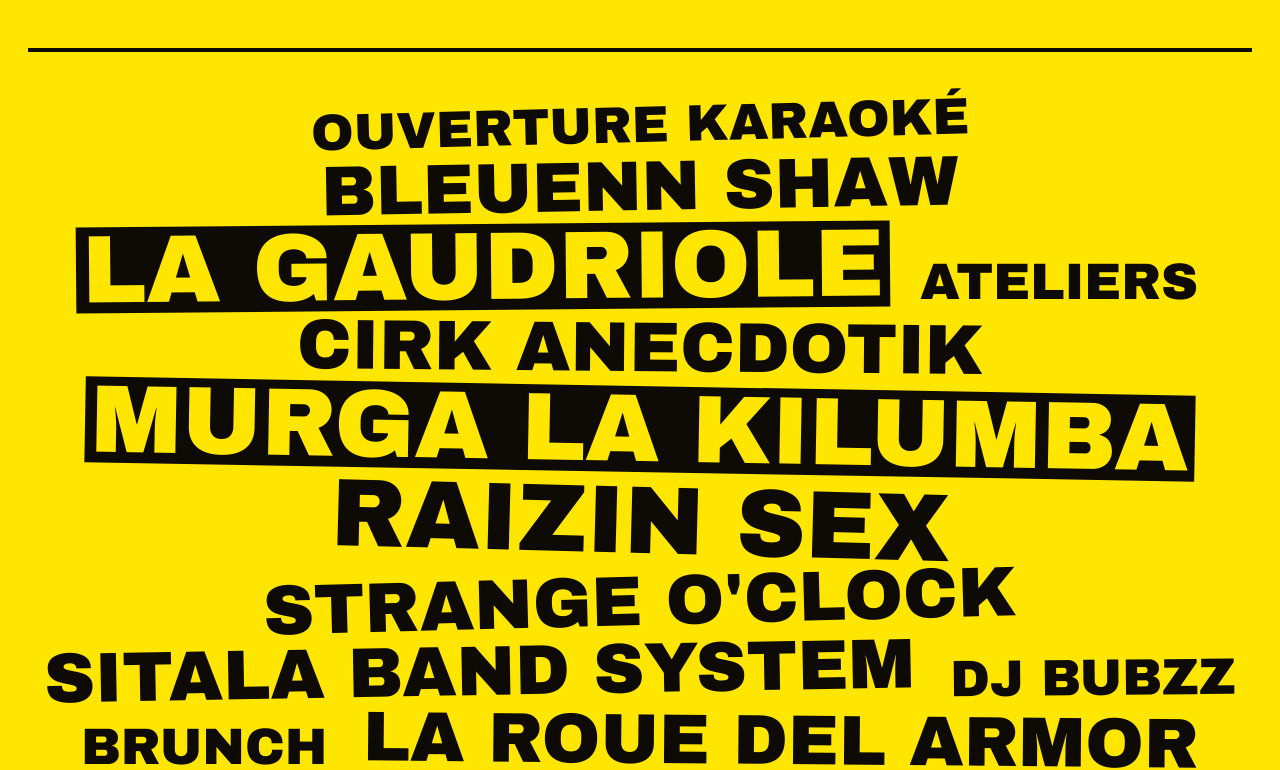
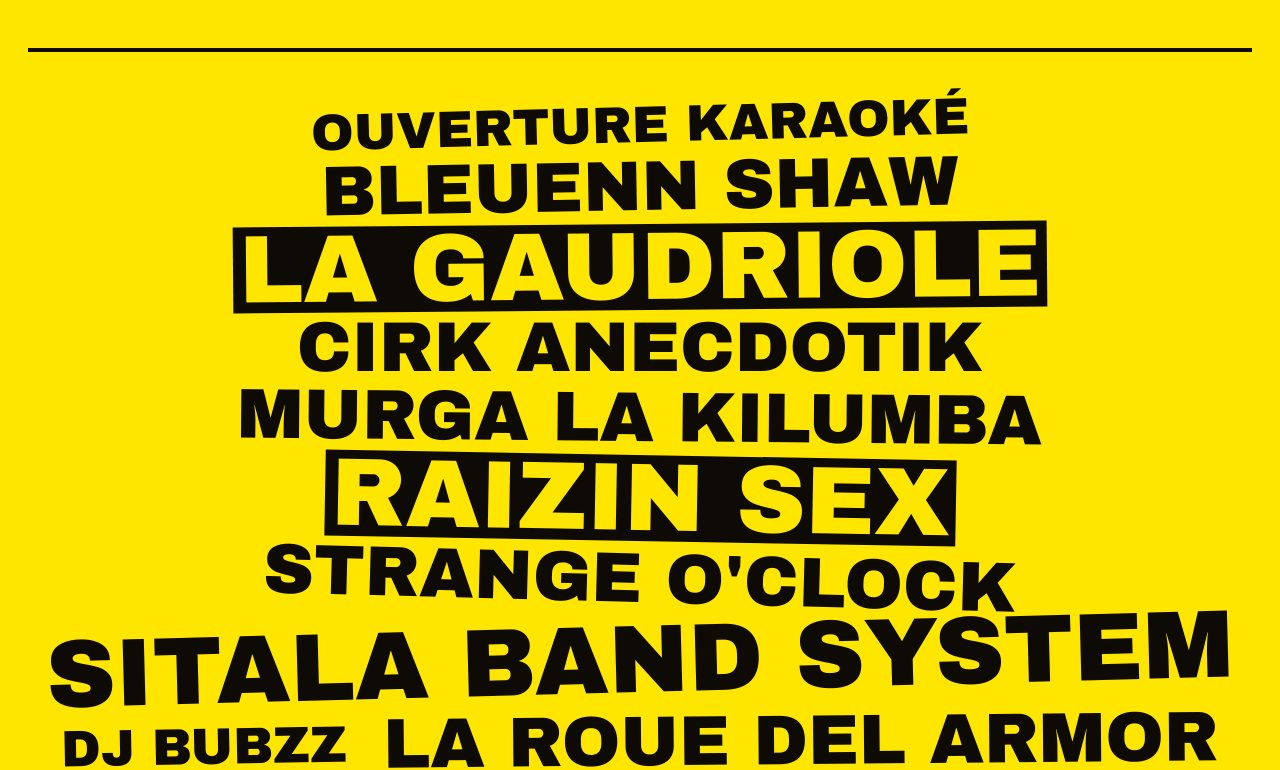
Before and after one commit to davidvoge/la-loutre-declasse, a React (Vite) app: page / in a window 1280 px wide. Shown: the part 955-1725 px from the top of the page. Built offline with nearby package versions, Linux system fonts and the light colour scheme; no server answers.

Commit message:
Ajuster l'affiche poster : masquer ateliers/brunch et tailles Murga/Sitala.
Ateliers et brunch restent dans le programme jour par jour, Sitala passe en XL à la place de Murga.

Co-authored-by: Cursor <cursoragent@cursor.com>

```diff
--- a/src/components/PhotocopieSite.jsx
+++ b/src/components/PhotocopieSite.jsx
@@ -3,6 +3,7 @@ import {
   BILLETTERIE_URL,
   DAYS,
   INFOS,
+  POSTER_HIDDEN_IDS,
   parseHourSort,
 } from '../data/festival';
 import { useArtists } from '../hooks/useArtists';
@@ -141,7 +142,7 @@ function Lineup({ lineup, onOpenArtist }) {
 
         <div className="lineup__poster">
           <div className="lineup__names">
-            {lineup.map((a, i) => {
+            {lineup.filter((a) => !POSTER_HIDDEN_IDS.has(a.id)).map((a, i) => {
               const invert = i === 2 || i === 5;
               return (
                 <button
--- a/src/data/festival.js
+++ b/src/data/festival.js
@@ -76,7 +76,7 @@ export const FALLBACK_LINEUP = [
     name: 'Murga La Kilumba',
     day: 'sam',
     genre: 'Fanfare',
-    size: 'xl',
+    size: 'l',
     desc: 'Quinze percussionnistes, bombos et platillos. Ils traversent le site, ils ramassent tout le monde.',
     long: "Murga La Kilumba, c'est quinze percussionnistes (bombos, platillos, repique) qui déroulent les rythmes de la murga uruguayenne dans toute leur intensité carnavalesque. Les concerts du samedi démarrent à 18h avec eux.",
     img: '/assets/photos/equipe.png',
@@ -115,7 +115,7 @@ export const FALLBACK_LINEUP = [
     name: 'Sitala Band System',
     day: 'sam',
     genre: 'Groove interculturel',
-    size: 'l',
+    size: 'xl',
     desc: 'La tornade musicale venue du Burkina-Faso. Embarquement immédiat.',
     long: "La tornade musicale venue du Burkina-Faso ! Véritable expérience des sens, l'objectif du Sitala Band System est clair : créer un temps immersif et festif pour une communion entre artistes et public.",
     img: '/assets/photos/residence-3270.jpeg',
@@ -177,6 +177,8 @@ export const FALLBACK_LINEUP = [
   },
 ];
 
+export const POSTER_HIDDEN_IDS = new Set(['ateliers', 'brunch']);
+
 export function parseHourSort(s) {
   const m = String(s || '').match(/(\d{1,2})h(\d{2})?/);
   if (!m) return 9999;
```
